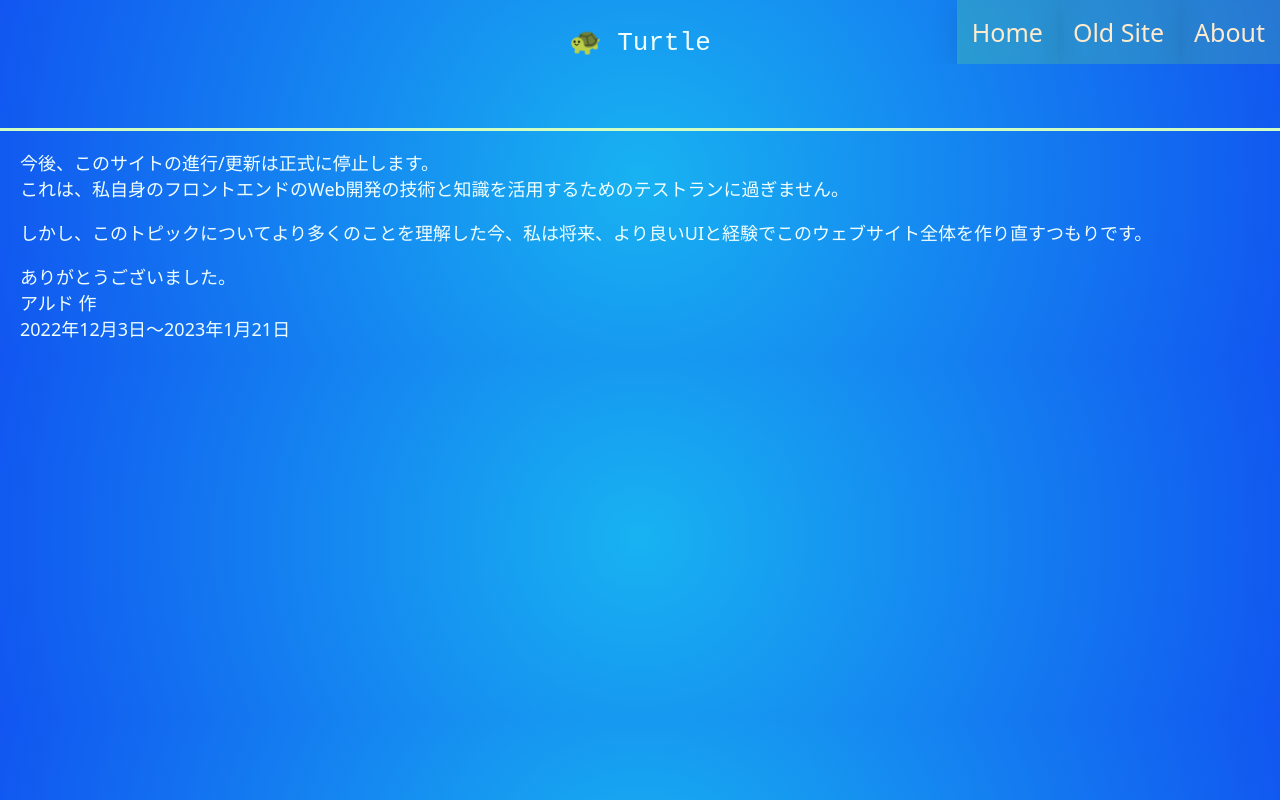
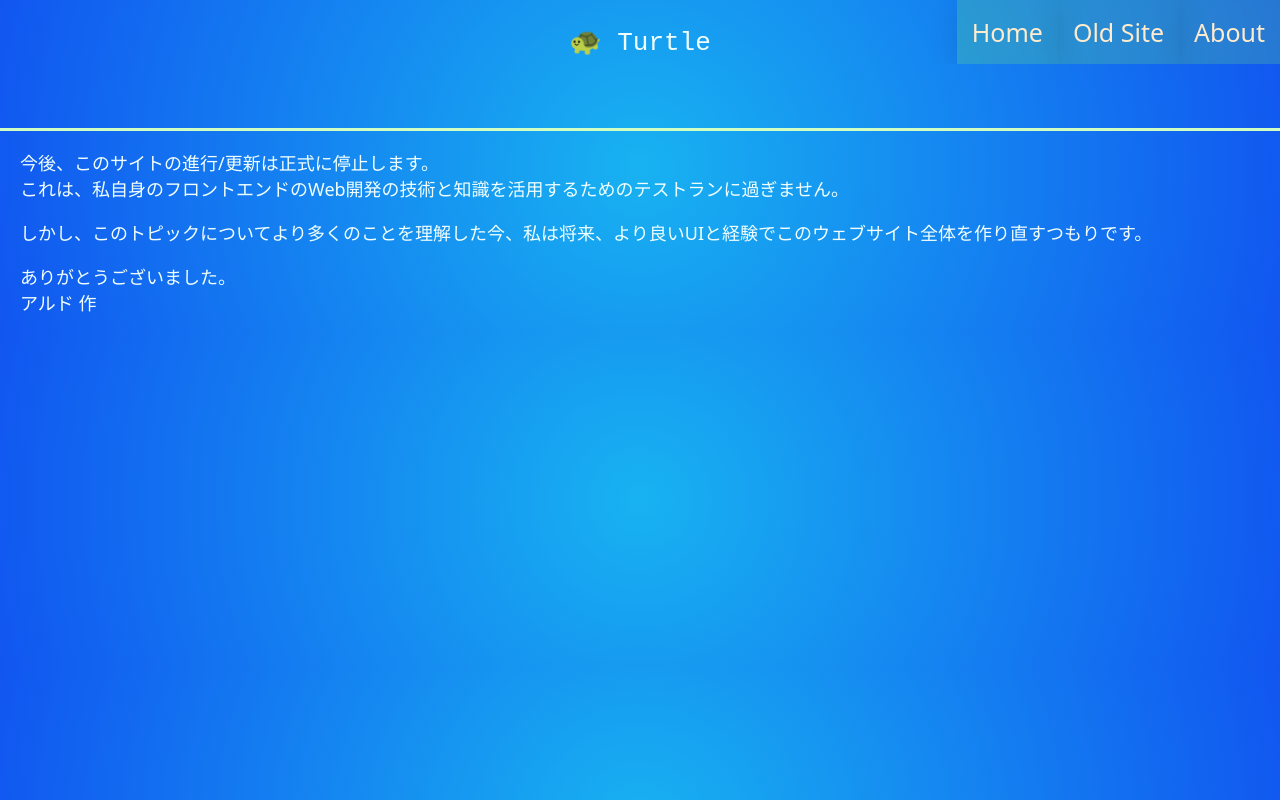
Before and after one commit to Gagocode/turtle.io, a plain HTML site: page about.html in a window 1280 px wide. Drawn offline with Linux system fonts and the light colour scheme.

Commit message:
Update about.html

```diff
--- a/about.html
+++ b/about.html
@@ -23,7 +23,6 @@
     <p class="mainPara">今後、このサイトの進行/更新は正式に停止します。<br>これは、私自身のフロントエンドのWeb開発の技術と知識を活用するためのテストランに過ぎません。</p>
     <p class="mainPara">しかし、このトピックについてより多くのことを理解した今、私は将来、より良いUIと経験でこのウェブサイト全体を作り直すつもりです。</p>
     <p class="mainPara">ありがとうございました。<br>
-    アルド 作<br>
-    2022年12月3日～2023年1月21日</p>
+    アルド 作</p>
 </body>
 </html>
```
